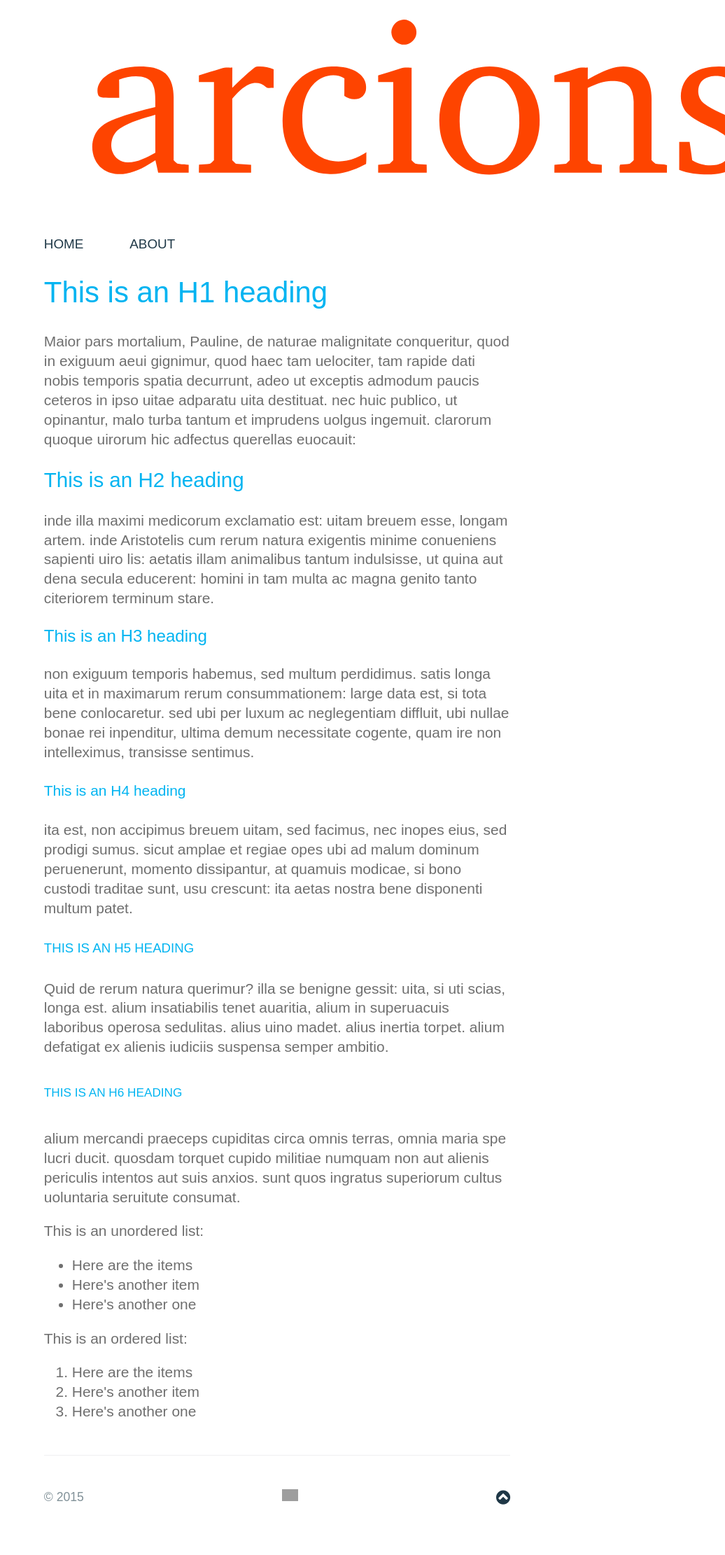
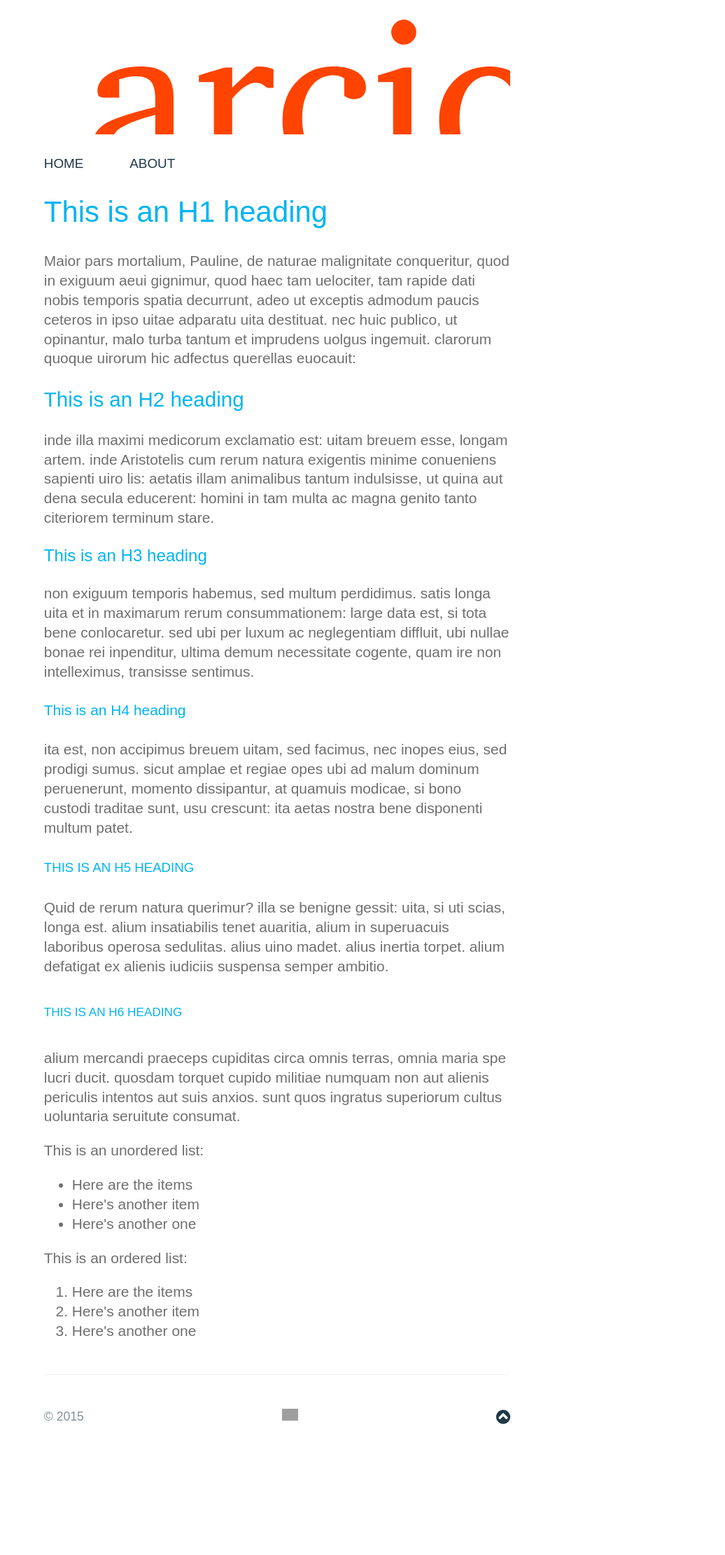
Before and after one commit to arcions/arcions.github.io, a Jekyll site: the page built from index.html, in a window 1280 px wide. Shown: the whole page at 70% size, without its empty margins (244-1280 px from the left). Built offline with Jekyll 4.4.1, drawn with Linux system fonts in a browser that asks for light colours; nearby versions of some CDN libraries; some web fonts are replaced; Markdown is read by kramdown in place of the engine named in the settings; after the commit the page ends 2107 px from its top, so only the background shows below that; grey boxes are pictures that could not be loaded.

Commit message:
Update default.html

```diff
--- a/_layouts/default.html
+++ b/_layouts/default.html
@@ -9,7 +9,7 @@
 
   <?xml version="1.0" encoding="UTF-8" ?>
 <!DOCTYPE svg PUBLIC "-//W3C//DTD SVG 1.1//EN" "http://www.w3.org/Graphics/SVG/1.1/DTD/svg11.dtd">
-<svg width="800pt" height="230pt" viewBox="0 0 800 230" version="1.1" xmlns="http://www.w3.org/2000/svg">
+<svg viewBox="0 0 500 143.75" version="1.1" xmlns="http://www.w3.org/2000/svg">
 <path fill="#ffffff" d=" M 0.00 0.00 L 800.00 0.00 L 800.00 230.00 L 0.00 230.00 L 0.00 0.00 Z" />
 <path fill="#fe4400" d=" M 382.39 21.50 C 390.26 19.16 399.00 25.85 399.05 33.99 C 399.56 40.30 394.73 46.27 388.61 47.54 C 381.50 49.34 373.56 44.14 372.46 36.87 C 370.99 30.18 375.83 23.08 382.39 21.50 Z" />
 <path fill="#fe4400" d=" M 64.66 82.71 C 74.97 74.06 88.90 71.67 101.96 71.25 C 111.70 71.16 122.43 72.16 130.10 78.80 C 136.99 85.17 138.68 95.06 138.84 104.03 C 138.87 126.62 138.86 149.22 138.85 171.81 C 140.11 173.00 141.32 174.26 142.74 175.28 C 146.74 176.21 150.92 175.98 154.98 176.60 C 154.97 179.40 154.97 182.20 154.97 185.00 C 144.07 185.00 133.17 185.00 122.27 185.00 C 121.39 180.55 120.22 176.16 119.30 171.71 C 109.67 177.92 99.52 184.01 88.06 185.98 C 79.30 187.56 69.56 186.35 62.40 180.75 C 48.83 170.35 47.79 147.08 60.96 135.94 C 65.43 132.00 70.95 129.59 76.42 127.39 C 90.31 122.04 104.76 118.31 119.21 114.81 C 119.04 106.44 119.96 97.58 116.18 89.81 C 114.05 85.11 108.88 82.87 104.06 82.08 C 96.04 80.96 87.89 82.36 80.37 85.23 C 80.63 91.74 80.36 98.26 80.55 104.78 C 74.75 104.66 68.94 104.89 63.14 104.68 C 61.02 104.48 58.23 103.80 57.78 101.34 C 55.72 94.43 59.29 87.07 64.66 82.71 Z" />
```
